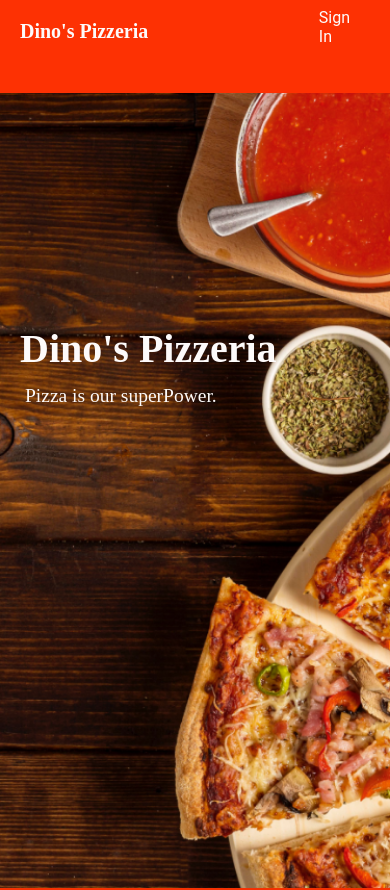
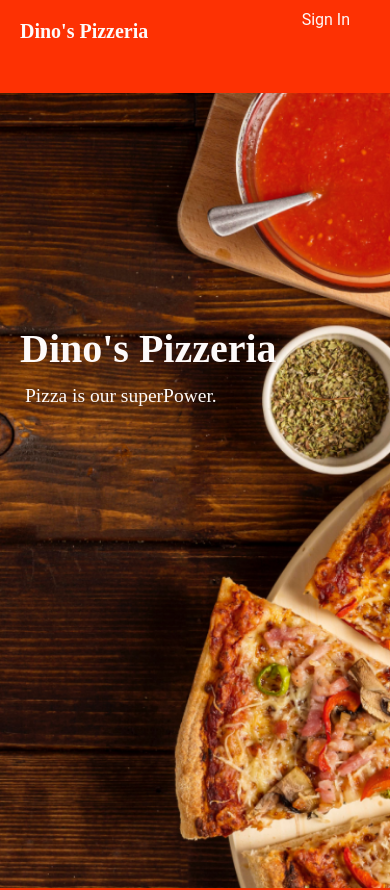
Before and after one commit to Brandon-Cottrell/Dino-s-pizzeria, a React (Create React App) app in the folder frontend/: page / in a window 390 px wide. Shown: the top 890 px of the page. Built offline with nearby package versions, Linux system fonts and the light colour scheme; no server answers.

Commit message:
frontend error

```diff
--- a/frontend/src/assets/style.css
+++ b/frontend/src/assets/style.css
@@ -120,8 +120,8 @@ header .header-links .sign-in-link a {
 
 @media screen and (max-width: 400px) {
   header .header-links .sign-in-link a {
-    position: absolute;
-    right: 0px;
+    position: relative;
+    top: 16px;
     font-size: 16px;
     top: 6px;
   }
```
